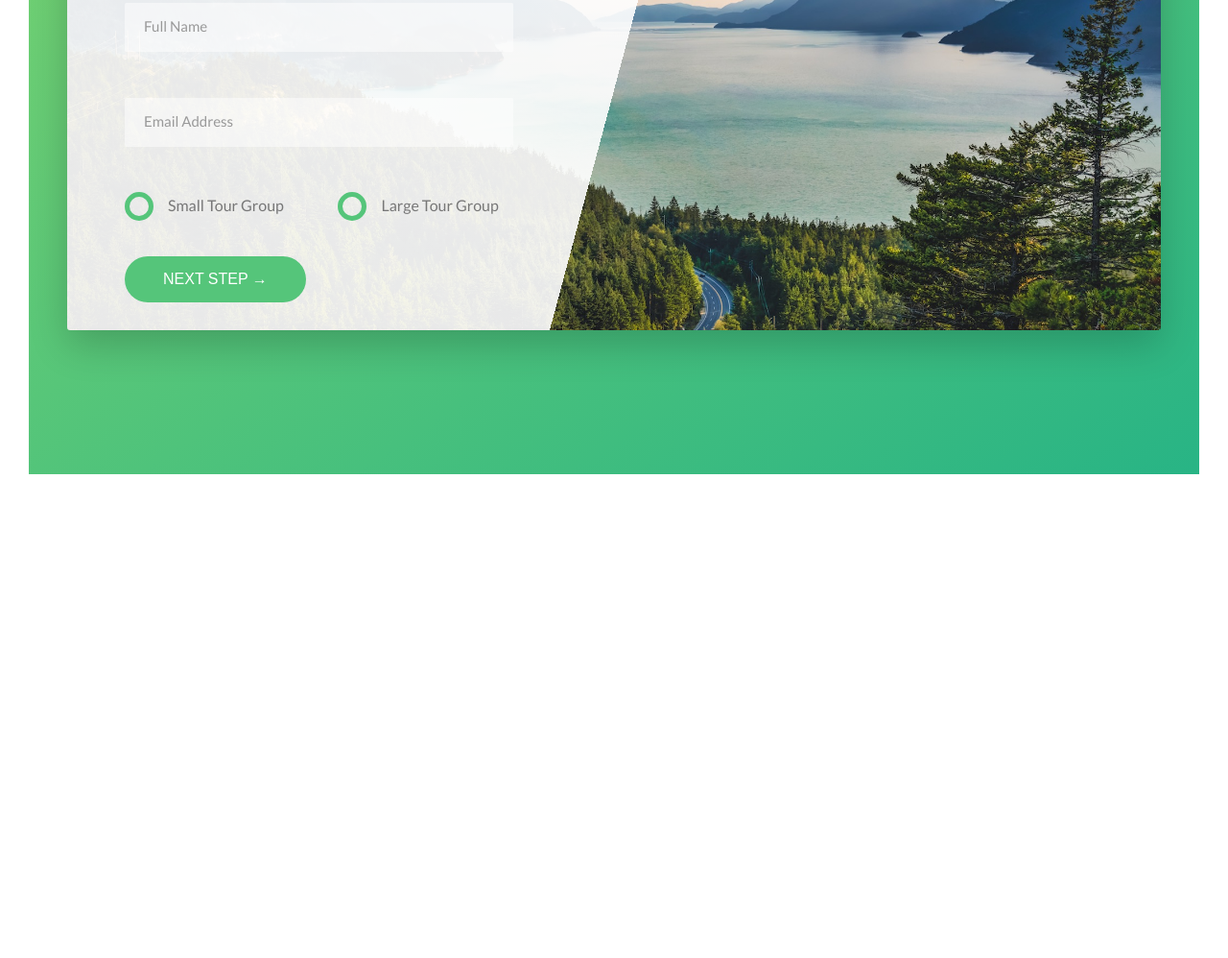
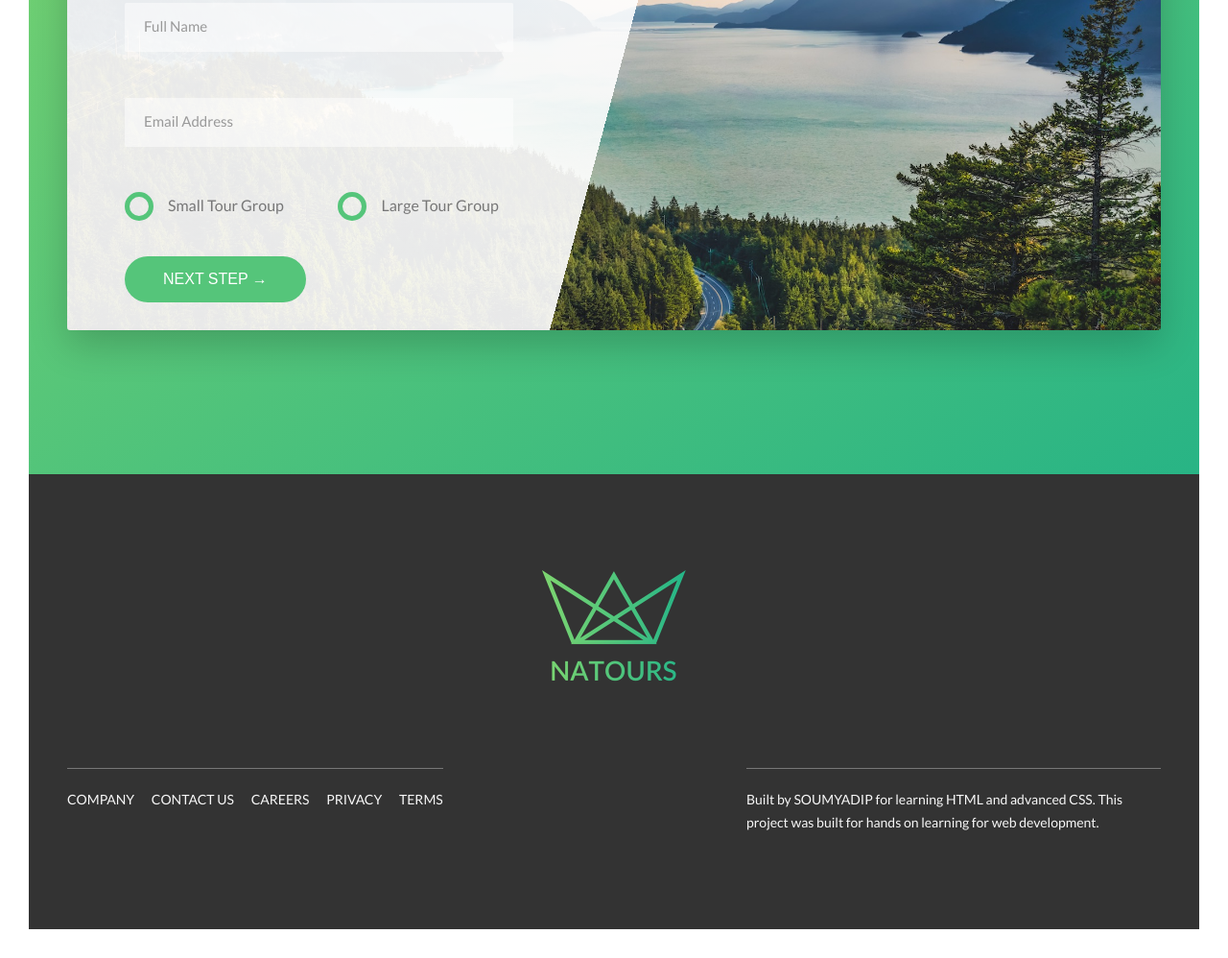
Before and after one commit to codeslash21/Natours, a website: page index.html in a window 1280 px wide. Shown: the part 4875-5873 px from the top of the page at 96% size. Before the commit the page ends 5399 px from the top, so only its background shows below. Drawn offline with Linux system fonts and the light colour scheme.

Commit message:
Feat: added 'Footer' section.

```diff
--- a/index.html
+++ b/index.html
@@ -377,6 +377,46 @@
           </div>
         </div>
       </section>
+
+      <footer class="footer">
+        <div class="footer__logo-box">
+          <img
+            src="img/logo-green-2x.png"
+            alt="Full logo"
+            class="footer__logo"
+          />
+        </div>
+        <div class="row">
+          <div class="col-1-of-2">
+            <div class="footer__navigation">
+              <ul class="footer__list">
+                <li class="footer__item">
+                  <a href="#" class="footer__link">Company</a>
+                </li>
+                <li class="footer__item">
+                  <a href="#" class="footer__link">Contact Us</a>
+                </li>
+                <li class="footer__item">
+                  <a href="#" class="footer__link">Careers</a>
+                </li>
+                <li class="footer__item">
+                  <a href="#" class="footer__link">Privacy</a>
+                </li>
+                <li class="footer__item">
+                  <a href="#" class="footer__link">Terms</a>
+                </li>
+              </ul>
+            </div>
+          </div>
+          <div class="col-1-of-2">
+            <p class="footer__copyright">
+              Built by <a href="#" class="footer__link">Soumyadip</a> for
+              learning HTML and advanced CSS. This project was built for hands
+              on learning for web development.
+            </p>
+          </div>
+        </div>
+      </footer>
     </main>
   </body>
 </html>
--- /dev/null
+++ b/sass/layout/_footer.scss
@@ -0,0 +1,60 @@
+.footer {
+  color: $color-grey-light-1;
+  background-color: $color-grey-dark-3;
+  padding: 10rem 0;
+  font-size: 1.4rem;
+
+  &__logo-box {
+    text-align: center;
+    margin-bottom: 8rem;
+  }
+
+  &__logo {
+    width: 15rem;
+    height: auto;
+  }
+
+  &__navigation {
+    border-top: 1px solid $color-grey-dark;
+    padding-top: 2rem;
+    display: inline-block;
+  }
+
+  &__list {
+    list-style: none;
+  }
+
+  &__item {
+    display: inline-block;
+
+    &:not(:last-child) {
+      margin-right: 1.5rem;
+    }
+  }
+
+  &__link {
+    &:link,
+    &:visited {
+      color: $color-grey-light-1;
+      background-color: $color-grey-dark-3;
+      text-decoration: none;
+      text-transform: uppercase;
+      display: inline-block;
+      transition: all 0.2s;
+    }
+
+    &:hover,
+    &:active {
+      color: $color-primary;
+      box-shadow: 0 1rem 2rem rgba($color-black, 0.4);
+      transform: rotate(5deg) scale(1.3);
+    }
+  }
+
+  &__copyright {
+    border-top: 1px solid $color-grey-dark;
+    padding-top: 2rem;
+    width: 80%;
+    float: right;
+  }
+}
--- a/sass/main.scss
+++ b/sass/main.scss
@@ -15,6 +15,7 @@
 @import "components/form";
 @import "components/story";
 
+@import "layout/footer";
 @import "layout/header";
 @import "layout/grid";
 
```
Also changed, not shown: css/style.css.
